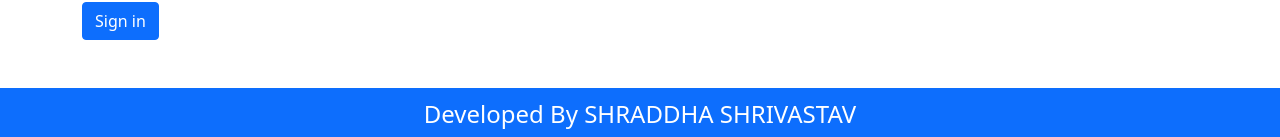
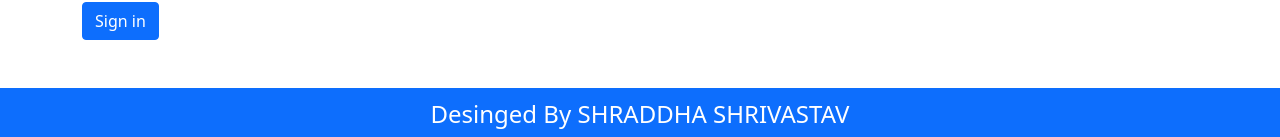
Before and after one commit to Shraddha7500/2nd-Nexus-project, a plain HTML site: page index.html in a window 1280 px wide. Shown: the part 2733-2870 px from the top of the page. Drawn offline with nearby package versions, Linux system fonts and the light colour scheme.

Commit message:
index.html

```diff
--- a/index.html
+++ b/index.html
@@ -334,7 +334,7 @@ href="https://cdn.jsdelivr.net/npm/@fortawesome/fontawesome-free@6.4.2/css/fonta
 </section>
 <!--Footer section-->
  <div class="container-fluid bg-primary text-white p-2 text-center fs-4">
-  Developed By SHRADDHA SHRIVASTAV
+  Desinged By SHRADDHA SHRIVASTAV
 
  </div>
 
```
